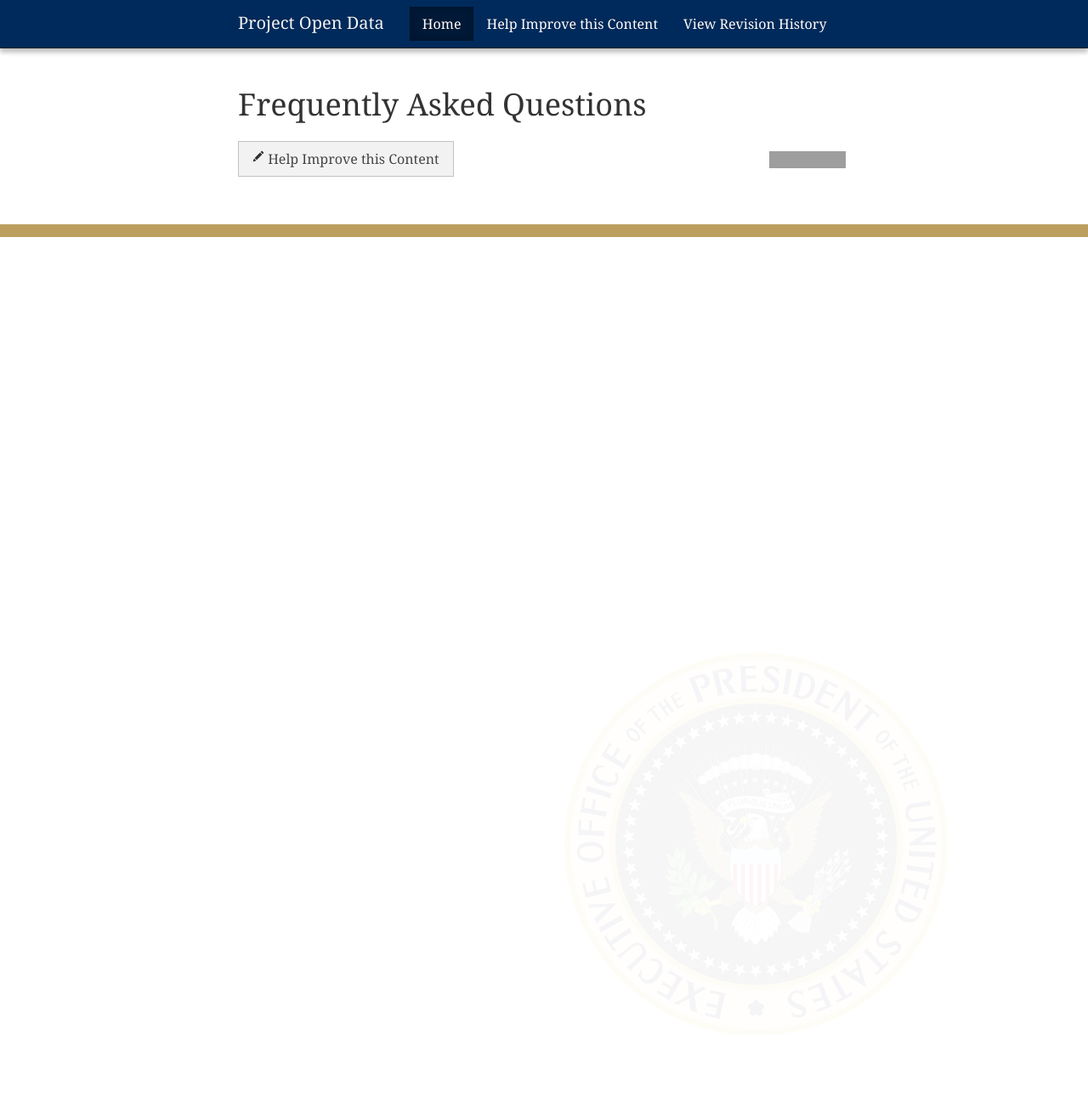
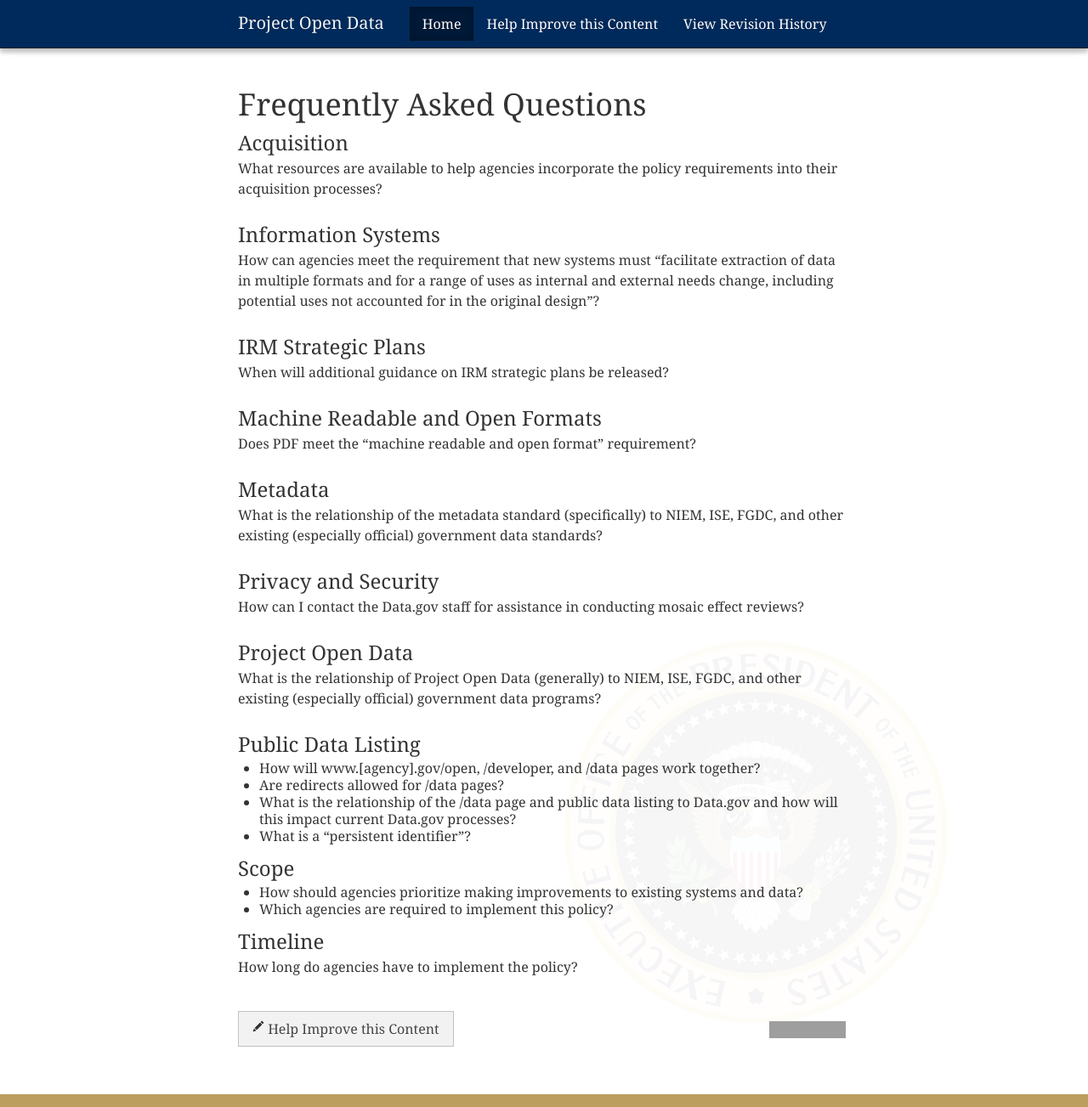
Before and after one commit to gbinal/p-o-d.github.com, a Jekyll site: the page built from faq.md, in a window 1280 px wide and 1303 px high. Shown: the whole window at 85% size. Built offline with Jekyll 4.4.1, drawn with Linux system fonts in a browser that asks for light colours; nearby versions of some CDN libraries; grey boxes are pictures that could not be loaded.

Commit message:
Updated faq.md

```diff
--- a/faq.md
+++ b/faq.md
@@ -4,3 +4,43 @@ title: Frequently Asked Questions
 permalink: /faq/
 filename: faq.md
 ---
+
+
+
+
+
+
+
+### Acquisition
+What resources are available to help agencies incorporate the policy requirements into their acquisition processes?
+
+### Information Systems
+How can agencies meet the requirement that new systems must "facilitate extraction of data in multiple formats and for a range of uses as internal and external needs change, including potential uses not accounted for in the original design"?
+
+### IRM Strategic Plans
+When will additional guidance on IRM strategic plans be released?
+
+### Machine Readable and Open Formats
+Does PDF meet the “machine readable and open format” requirement?
+
+### Metadata
+What is the relationship of the metadata standard (specifically) to NIEM, ISE, FGDC, and other existing (especially official) government data standards?
+
+### Privacy and Security
+How can I contact the Data.gov staff for assistance in conducting mosaic effect reviews?
+
+### Project Open Data
+What is the relationship of Project Open Data (generally) to NIEM, ISE, FGDC, and other existing (especially official) government data programs?
+
+### Public Data Listing
+* How will www.[agency].gov/open, /developer, and /data pages work together?
+* Are redirects allowed for /data pages?
+* What is the relationship of the /data page and public data listing to Data.gov and how will this impact current Data.gov processes?
+* What is a "persistent identifier"?
+
+### Scope
+* How should agencies prioritize making improvements to existing systems and data?
+* Which agencies are required to implement this policy?
+
+### Timeline
+How long do agencies have to implement the policy?
```
